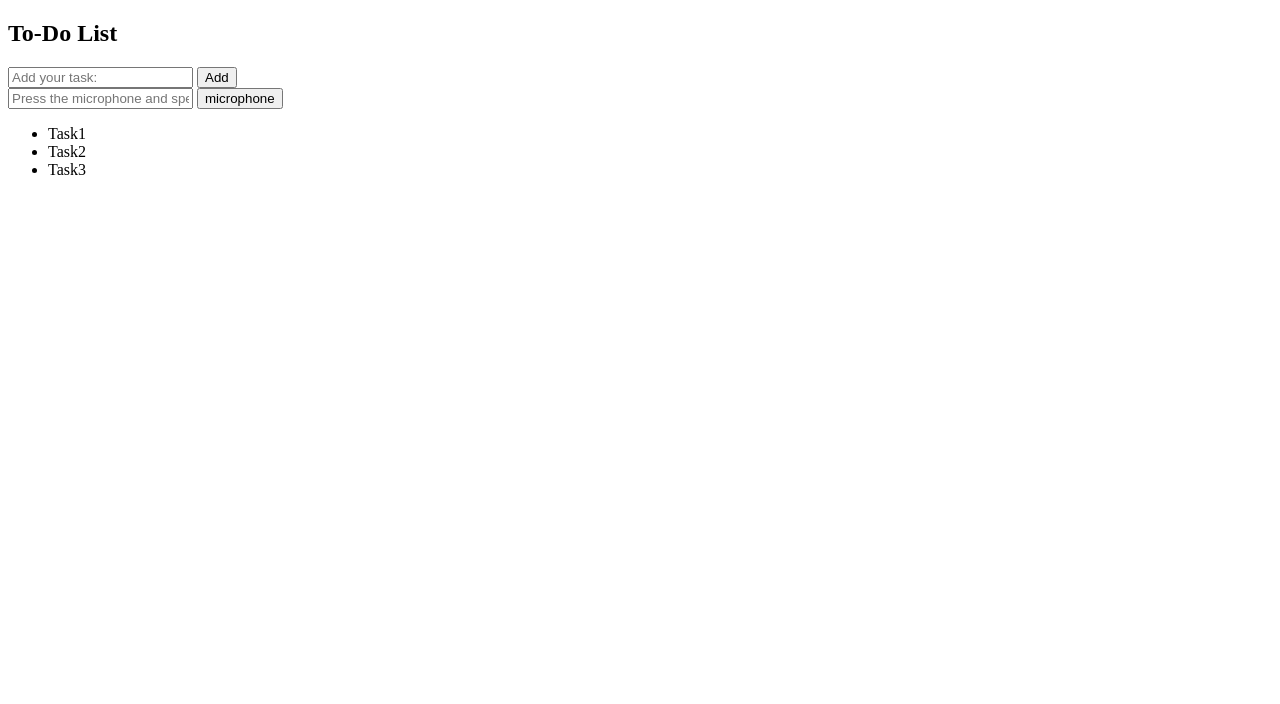
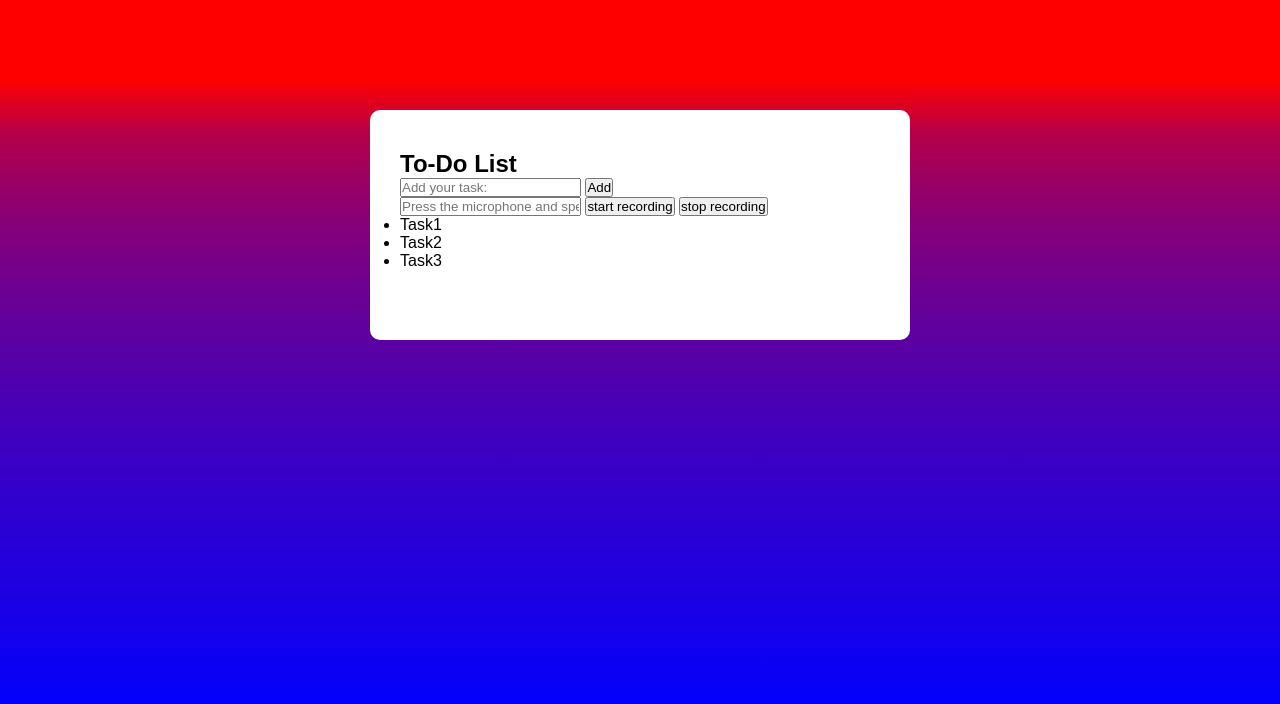
Before and after one commit to iirohautala/to-do-list, a plain HTML site: page index.html in a window 1280 px wide. Drawn offline with Linux system fonts and the light colour scheme.

Commit message:
I created styles.css file and started to style the application

```diff
--- a/index.html
+++ b/index.html
@@ -4,6 +4,7 @@
     <meta charset="UTF-8">
     <meta name="viewport" content="width=device-width, initial-scale=1.0">
     <title>To-Do List</title>
+    <link rel="stylesheet" href="styles.css">
 </head>
 <body>
 
@@ -15,7 +16,8 @@
             <button>Add</button>
             <br>
             <input type="text" x-webkit-speech id="input-box2" placeholder="Press the microphone and speak out your task:">
-            <button>microphone</button>
+            <button>start recording</button>
+            <button>stop recording</button>
         </div>
         <ul id="list-container">
             <li>Task1</li>
--- /dev/null
+++ b/styles.css
@@ -0,0 +1,21 @@
+*{
+    margin: 0;
+    padding: 0;
+    font-family: 'Poppins', sans-serif;
+    box-sizing:border-box;
+}
+.container {
+    width: 100%;
+    min-height: 100vh;
+    background: linear-gradient(red 10%, 30%, blue 90%);
+    ;
+    padding: 10px;
+}
+.todo-app {
+    width: 100%;
+    max-width: 540px;
+    background-color: #fff;
+    margin: 100px auto 20px;
+    padding: 40px 30px 70px;
+    border-radius: 10px;
+}
```
